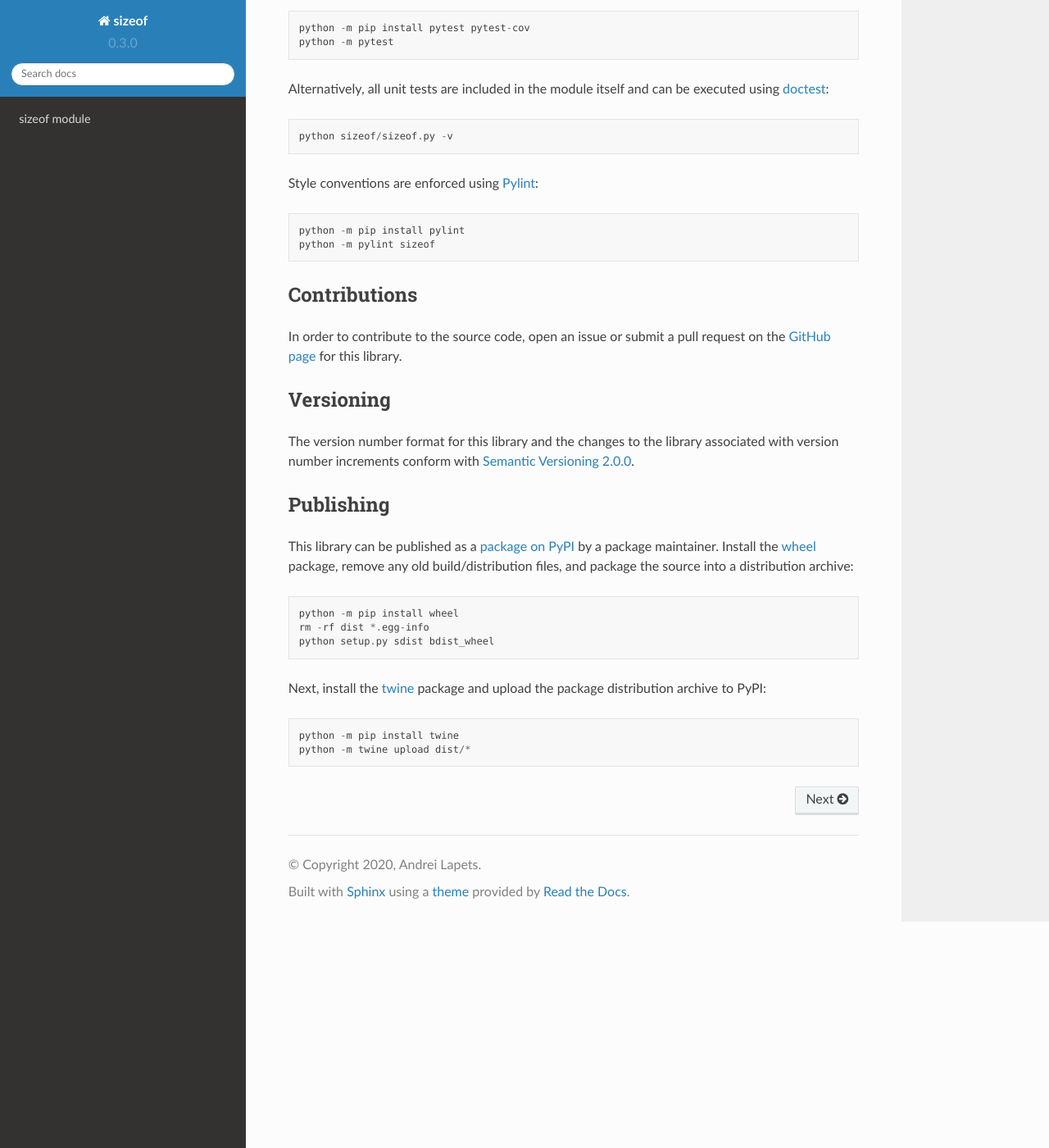
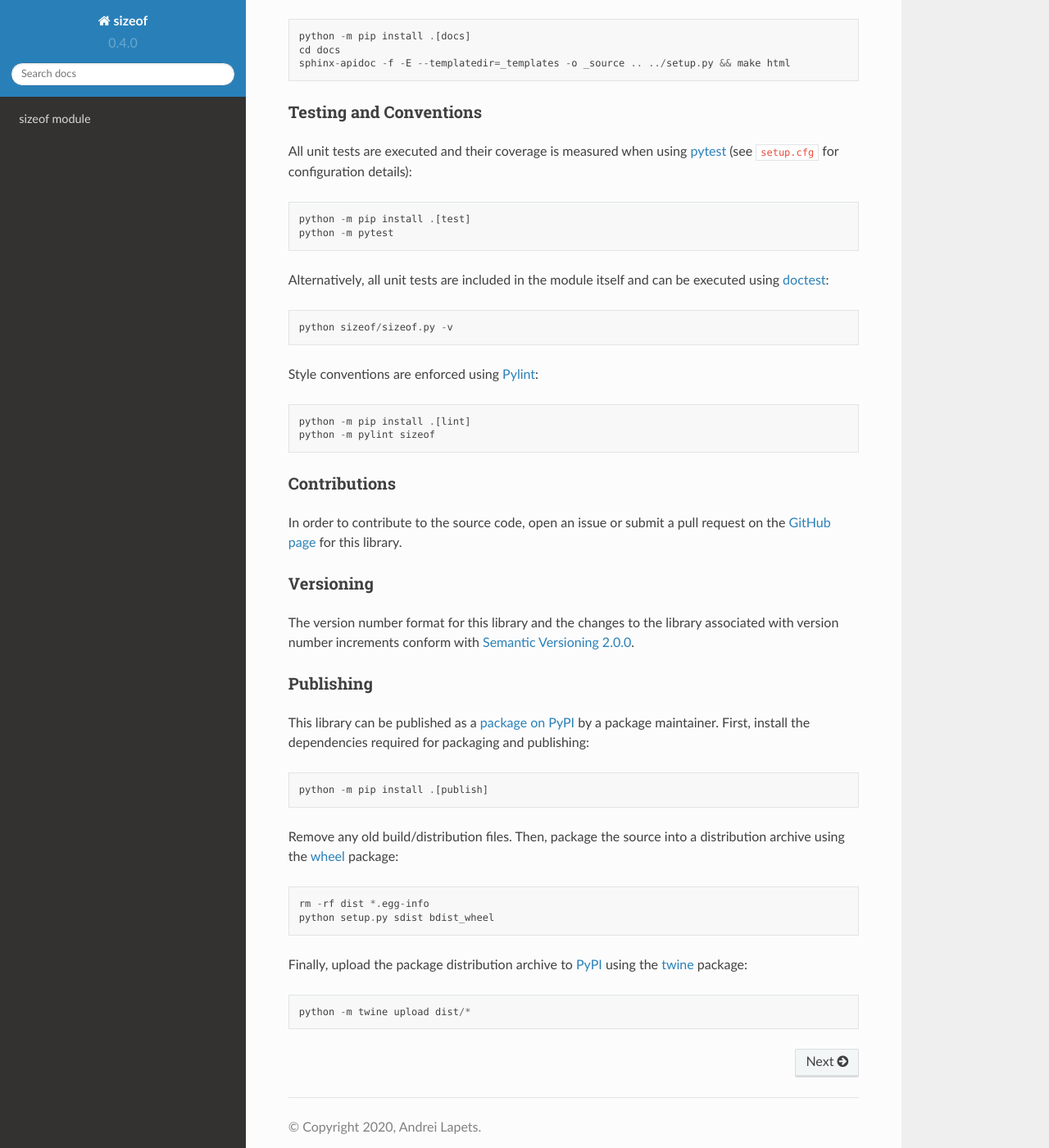
Before and after one commit to lapets/sizeof, a Sphinx documentation site: the page built from docs/index.rst, in a window 1280 px wide and 1400 px high, scrolled down 1732 px. Shown: the whole window at 82% size. Built offline with Sphinx 7.4.7 and the Read the Docs theme 2.0.0, drawn with Linux system fonts in a browser that asks for light colours; some of the changed text lies outside the part shown.

Commit message:
Maintain all dependency requirements using setuptools; update README/docs/CI.

```diff
--- a/README.rst
+++ b/README.rst
@@ -60,21 +60,27 @@ The ``deep`` argument makes it possible to calculate the memory consumed by an o
 
 Note that all of the examples above may lead to different results on your system and in your environment.
 
+Development
+-----------
+All installation and development dependencies are managed using `setuptools <https://pypi.org/project/setuptools>`__ and are fully specified in ``setup.py``. The ``extras_require`` parameter is used to `specify optional requirements <https://setuptools.pypa.io/en/latest/userguide/dependency_management.html#optional-dependencies>`__ for various development tasks. This makes it possible to specify additional options (such as ``docs``, ``lint``, and so on) when performing installation using `pip <https://pypi.org/project/pip>`__::
+
+    python -m pip install .[docs,lint]
+
 Documentation
--------------
+^^^^^^^^^^^^^
 .. include:: toc.rst
 
 The documentation can be generated automatically from the source files using `Sphinx <https://www.sphinx-doc.org/>`_::
 
+    python -m pip install .[docs]
     cd docs
-    python -m pip install -r requirements.txt
     sphinx-apidoc -f -E --templatedir=_templates -o _source .. ../setup.py && make html
 
 Testing and Conventions
------------------------
+^^^^^^^^^^^^^^^^^^^^^^^
 All unit tests are executed and their coverage is measured when using `pytest <https://docs.pytest.org/>`_ (see ``setup.cfg`` for configuration details)::
 
-    python -m pip install pytest pytest-cov
+    python -m pip install .[test]
     python -m pytest
 
 Alternatively, all unit tests are included in the module itself and can be executed using `doctest <https://docs.python.org/3/library/doctest.html>`_::
@@ -83,26 +89,28 @@ Alternatively, all unit tests are included in the module itself and can be execu
 
 Style conventions are enforced using `Pylint <https://www.pylint.org/>`_::
 
-    python -m pip install pylint
+    python -m pip install .[lint]
     python -m pylint sizeof
 
 Contributions
--------------
+^^^^^^^^^^^^^
 In order to contribute to the source code, open an issue or submit a pull request on the `GitHub page <https://github.com/lapets/sizeof>`_ for this library.
 
 Versioning
-----------
+^^^^^^^^^^
 The version number format for this library and the changes to the library associated with version number increments conform with `Semantic Versioning 2.0.0 <https://semver.org/#semantic-versioning-200>`_.
 
 Publishing
-----------
-This library can be published as a `package on PyPI <https://pypi.org/project/sizeof/>`_ by a package maintainer. Install the `wheel <https://pypi.org/project/wheel/>`_ package, remove any old build/distribution files, and package the source into a distribution archive::
+^^^^^^^^^^
+This library can be published as a `package on PyPI <https://pypi.org/project/sizeof>`__ by a package maintainer. First, install the dependencies required for packaging and publishing::
 
-    python -m pip install wheel
+    python -m pip install .[publish]
+
+Remove any old build/distribution files. Then, package the source into a distribution archive using the `wheel <https://pypi.org/project/wheel>`__ package::
+
     rm -rf dist *.egg-info
     python setup.py sdist bdist_wheel
 
-Next, install the `twine <https://pypi.org/project/twine/>`_ package and upload the package distribution archive to PyPI::
+Finally, upload the package distribution archive to `PyPI <https://pypi.org>`__ using the `twine <https://pypi.org/project/twine>`__ package::
 
-    python -m pip install twine
     python -m twine upload dist/*
--- a/docs/conf.py
+++ b/docs/conf.py
@@ -20,8 +20,8 @@ sys.path.insert(0, os.path.abspath('..'))
 # The name and version are retrieved from `setup.py` in the root directory.
 with open('../setup.py') as package_file:
     package = package_file.read()
-project = package.split('name = "')[1].split('"')[0]
-version = package.split('version = "')[1].split('"')[0]
+project = package.split("name = '")[1].split("'")[0]
+version = package.split("version = '")[1].split("'")[0]
 release = version
 
 author = 'Andrei Lapets'
--- a/docs/requirements.txt
+++ /dev/null
@@ -1,2 +0,0 @@
-sphinx~=4.2.0
-sphinx-rtd-theme~=1.0.0
```
Also changed, not shown: other parts of README.rst (+2 -2 lines), setup.py (+33 -12 lines), .readthedocs.yaml, 1 other file.
